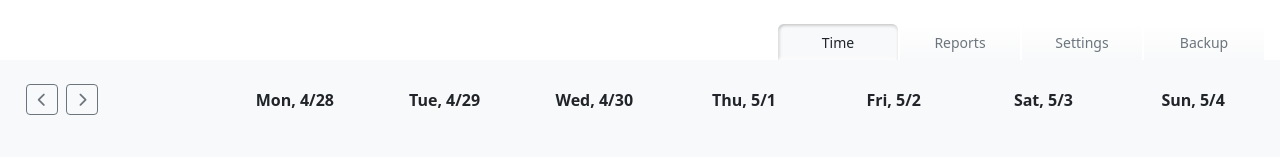
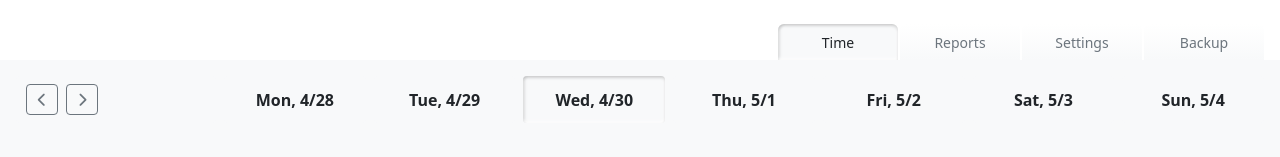
Before and after one commit to klntsky/timetracker.moe, a React (Vite) app: page / in a window 1280 px wide. Shown: the top 157 px of the page. Built offline with nearby package versions, Linux system fonts and the light colour scheme.

Commit message:
Highlight todays date

```diff
--- a/src/components/TimeGridHeader.tsx
+++ b/src/components/TimeGridHeader.tsx
@@ -8,6 +8,14 @@ interface TimeGridHeaderProps {
   goToCurrentWeek: () => void;
   goToNextWeek: () => void;
 }
+
+// Helper function to check if a date is today
+const isToday = (date: Date): boolean => {
+  const today = new Date();
+  return date.getDate() === today.getDate() &&
+         date.getMonth() === today.getMonth() &&
+         date.getFullYear() === today.getFullYear();
+};
 
 const TimeGridHeader: React.FC<TimeGridHeaderProps> = ({
   days,
@@ -30,7 +38,7 @@ const TimeGridHeader: React.FC<TimeGridHeaderProps> = ({
 
       {/* Day headers */}
       {days.map((d) => (
-        <div key={d.toDateString()} className="header">
+        <div key={d.toDateString()} className={`header ${isToday(d) ? 'today' : ''}`}>
           {d.toLocaleDateString(undefined, { weekday: 'short', month: 'numeric', day: 'numeric' })}
         </div>
       ))}
--- a/src/components/TrackTab.css
+++ b/src/components/TrackTab.css
@@ -60,6 +60,18 @@
   white-space: nowrap; /* Prevent text wrapping */
   overflow: hidden; /* Hide overflow */
   text-overflow: ellipsis; /* Add ellipsis for overflowing text */
+}
+
+.header.today {
+  /* Pressed-in/inset appearance like active tab */
+  background: #f8f9fa; /* Same background as regular header */
+  color: #212529; /* Darker text like active tab */
+  /* Inset shadow effect - dark at top/left, light at bottom/right */
+  box-shadow:
+    inset 0 2px 3px rgba(0, 0, 0, 0.15), /* Darken top edge */
+    inset 0 -2px 3px rgba(255, 255, 255, 0.9), /* Lighten bottom edge */
+    inset 2px 0 3px rgba(0, 0, 0, 0.1), /* Dark left edge */
+    inset -2px 0 3px rgba(255, 255, 255, 0.6); /* Light right edge */
 }
 
 .cell {
```
